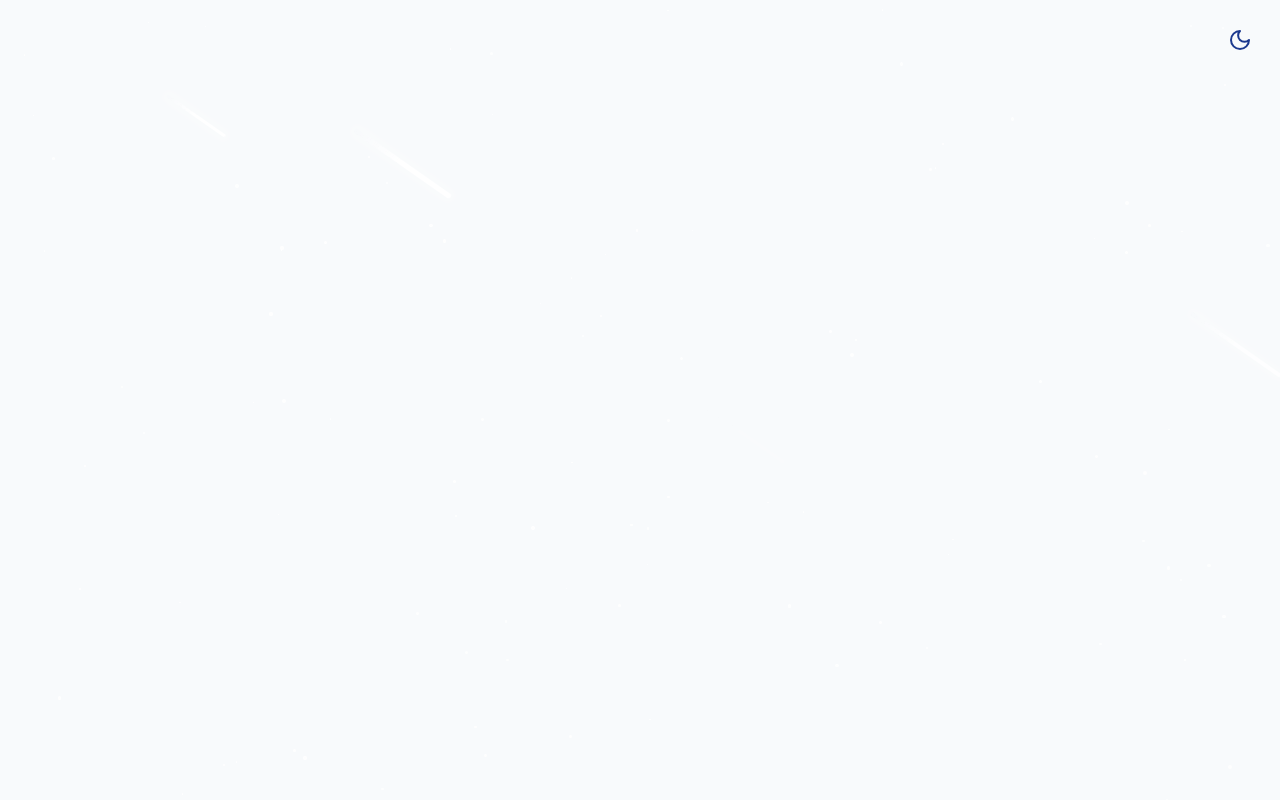
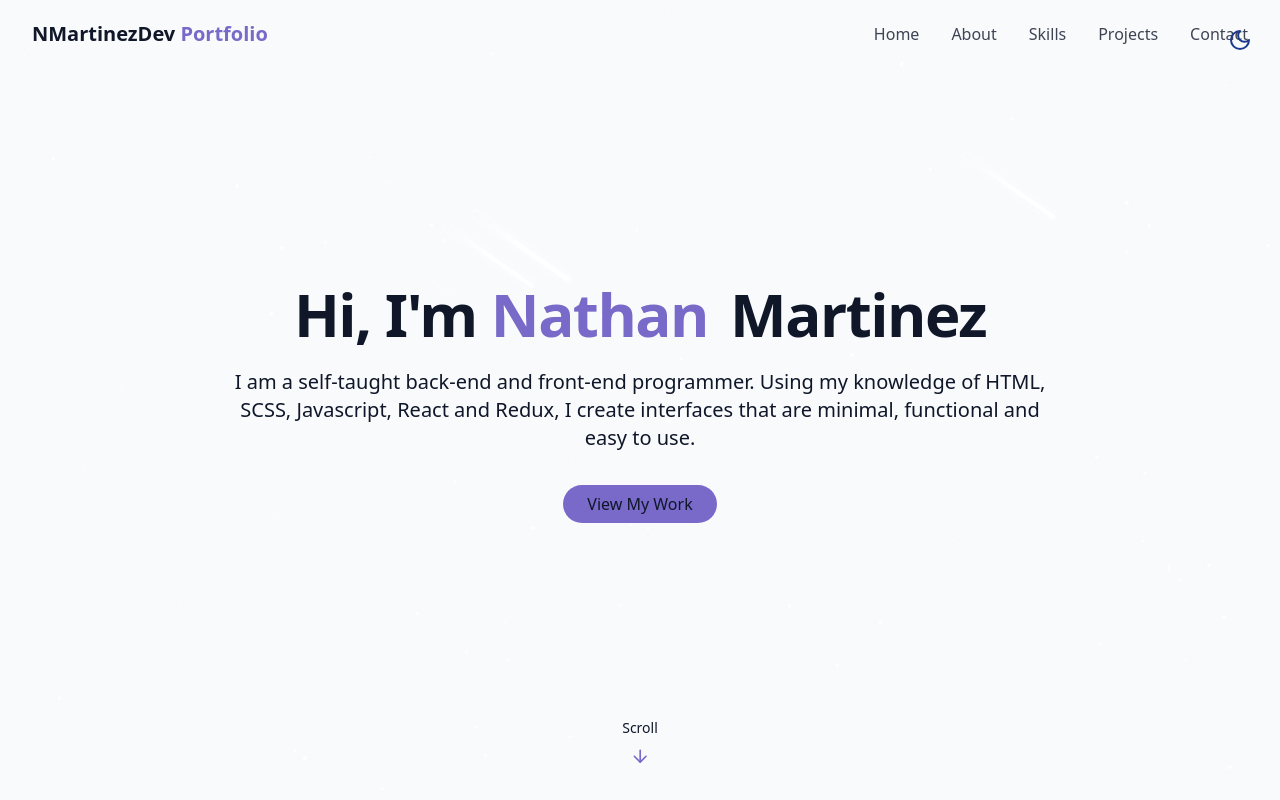
Before and after one commit to NMartinez0399/portfolio-website, a React (Vite) app: page / in a window 1280 px wide. Built offline with nearby package versions, Linux system fonts and the light colour scheme.

Commit message:
created HeroSection and Navbar

```diff
--- /dev/null
+++ b/src/components/HeroSection.jsx
@@ -0,0 +1,38 @@
+import { ArrowDown } from "lucide-react";
+
+export const HeroSection = () => {
+    return (
+    <section
+        id='hero'
+        className='relative min-h-screen flex flex-col items-center justify-center px-4'
+    >
+        <div className='container max-w-4xl mx-auto text-center z-10'>
+            <div className='space-y-6'>
+                <h1 className='text-4xl md:text-6xl font-bold tracking-tight'>
+                    <span className='opacity-0 animate-fade-in'>Hi, I'm</span>
+                    <span className='text-primary opacity-0 animate-fade-in-delay-1'> Nathan</span>
+                    <span className='text-gradient ml-2 opacity-0 animate-fade-in-delay-2'> Martinez</span>
+                </h1>
+
+                <p className='text-lg md:text-xl text-muted-foreground max-2-2xl mx-auto opacity-0 animate-fade-in-delay-3'>
+                    I am a self-taught back-end and front-end programmer.
+                    Using my knowledge of HTML, SCSS, Javascript, React and Redux,
+                    I create interfaces that are minimal, functional and easy to use.
+                </p>
+
+                <div className='pt-4 opacity-0 animate-fade-in-delay-4'>
+                    <a href='#projects' className='cosmic-button'>
+                        View My Work
+                    </a>
+                </div>
+            </div>
+        </div>
+
+        <div className='absolute bottom-8 left-1/2 -translate-x-1/2 flex flex-col items-center animate-bounce'>
+            <span className='text-sm text-muted-foreground mb-2'> Scroll </span>
+            <ArrowDown className='h-5 w-5 text-primary' />
+        </div>
+
+    </section>
+);
+}
--- /dev/null
+++ b/src/components/Navbar.jsx
@@ -0,0 +1,92 @@
+import { Menu, X } from 'lucide-react';
+import { cn } from '../lib/utils';
+import { useEffect, useState } from 'react';
+
+const navItems = [
+    {name: "Home", href: "#hero"},
+    {name: "About", href: "#about"},
+    {name: "Skills", href: "#skills"},
+    {name: "Projects", href: "#projects"},
+    {name: "Contact", href: "#contact"},
+];
+
+export const Navbar = () => {
+    const [isScrolled, setIsScrolled] = useState(false);
+    const [isMenuOpen, setIsMenuOpen] = useState(false);
+
+    useEffect(() => {
+        const handleScroll = () => {
+            // if user scrolls out of the hieght of navbar states becomes true
+            setIsScrolled(window.screenY > 10);
+        };
+
+        window.addEventListener("scroll", handleScroll);
+        // prevents memory leaks
+        return () => window.removeEventListener("scroll", handleScroll);
+    }, []);
+
+     return (
+     <nav
+        className={cn(
+            "fixed w-full z-40 transition-all duration-300",
+            isScrolled ? 'py-3 bg-background/80 backdrop-blur-md shadow-xs' : 'py-5'
+        )}
+     >
+        <div className='container flex items-center justify-between'>
+            <a
+                className='text-xl font-bold text-primary flex items-center'
+                href='#hero'
+            >
+                <span className='relative z-10'>
+                    {" "}
+                    <span className='text-glow text-foreground'> NMartinezDev</span> Portfolio
+                </span>
+            </a>
+
+            {/* desktop nav */}
+            <div className='hidden md:flex space-x-8'>
+                {navItems.map((item, key) => (
+                    <a
+                        key={key}
+                        href={item.href}
+                        className='text-foreground/80 hover:text-primary transition-colors duration-300'
+                    >
+                        {item.name}
+                    </a>
+                ))}
+            </div>
+
+            {/* mobile nav */}
+
+            <button
+                onClick={() => setIsMenuOpen((prev) => !prev)}
+                className='md:hidden p-2 text-foreground z-50'
+                aria-label={isMenuOpen ? 'CLose Menu' : 'Open Menu'}
+            >
+                {isMenuOpen ? <X size={24} /> : <Menu size={24} />}
+            </button>
+
+            <div className={cn(
+                'fixed inset-0 bg-background/95 backdrop-blur-md z-40 flex flex-col items-center justify-center',
+                'transition-all duration-300 md:hidden',
+                isMenuOpen ? 'opacity-100 pointer-events-auto' : 'opacity-0 pointer-events-none'
+                )}
+            >
+                <div className='flex flex-col space-y-8 text-xl'>
+                    {navItems.map((item, key) => (
+                        <a
+                            key={key}
+                            href={item.href}
+                            className='text-foreground/80 hover:text-primary transition-colors duration-300'
+                            onClick={() => setIsMenuOpen(false)}
+                        >
+                            {item.name}
+                        </a>
+                    ))}
+                </div>
+            </div>
+
+        </div>
+     </nav>
+    );
+};
--- a/src/pages/Home.jsx
+++ b/src/pages/Home.jsx
@@ -1,5 +1,7 @@
 import { ThemeToggle } from "../components/ThemeToggle";
 import { StarBackground } from "../components/StarBackground";
+import { Navbar } from "../components/Navbar";
+import { HeroSection } from "../components/HeroSection";
 
 export const Home = () => {
     return (
@@ -12,8 +14,12 @@
             <StarBackground />
 
             {/* Navbar */}
+            <Navbar />
 
-            {/* Hero Section */}
+            {/* Main Content */}
+            <main>
+                <HeroSection />
+            </main>
 
             {/* Footer */}
         </div>
```
